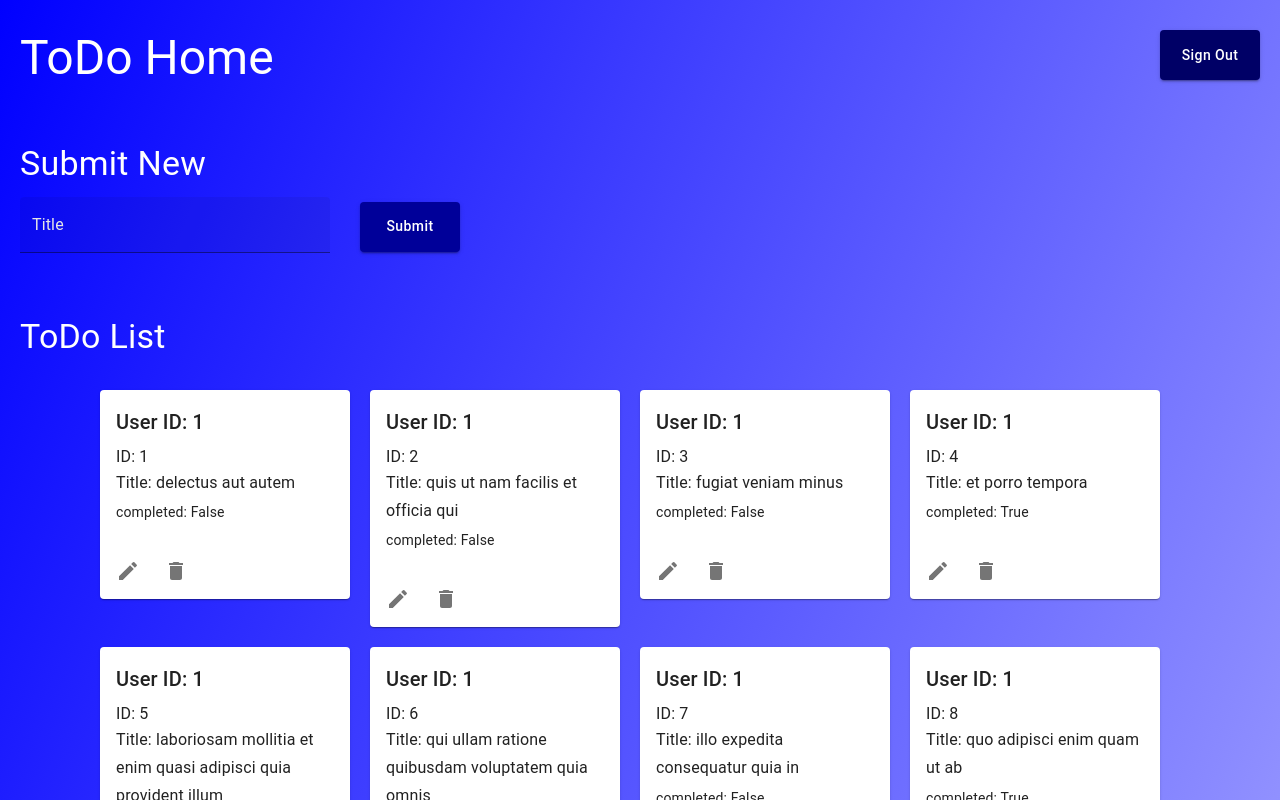
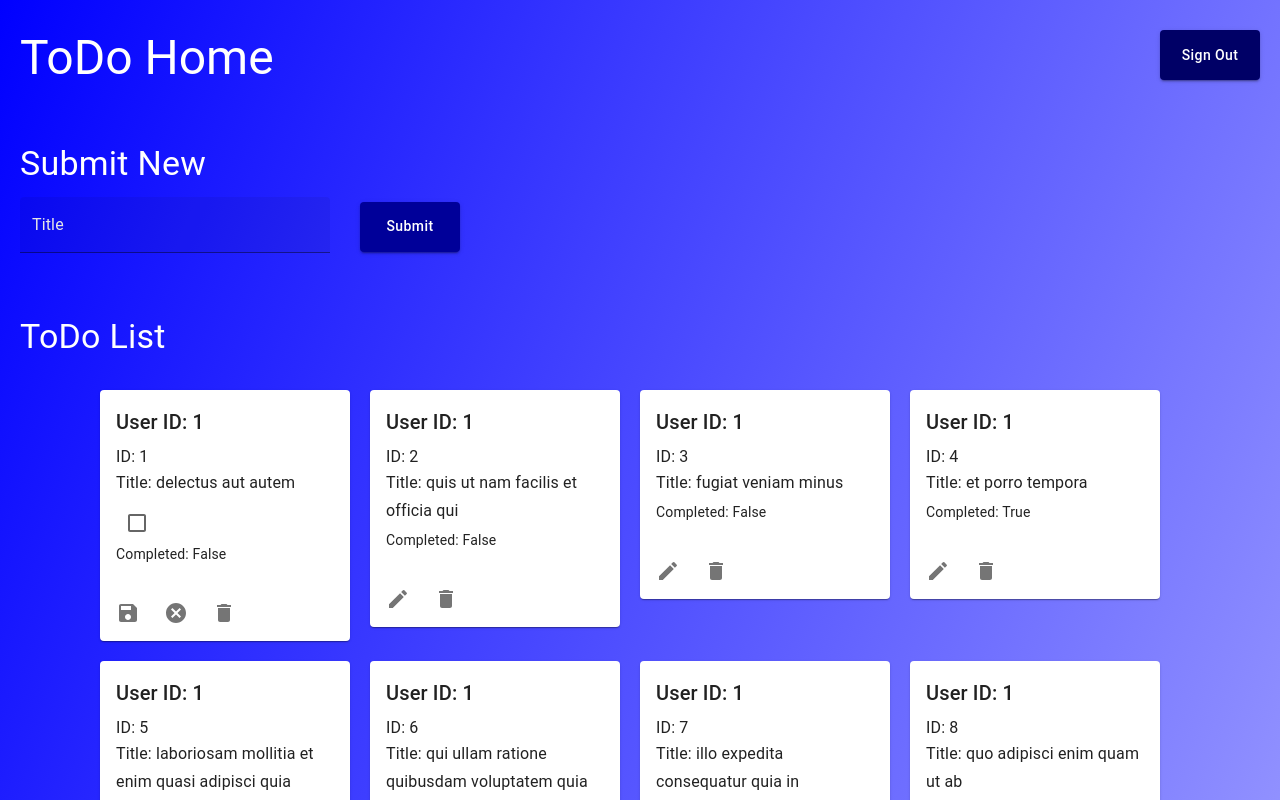
Before and after one commit to gagkjayawardana/to-do-list, a React (Create React App) app in the folder to-do-app/: page / in a window 1280 px wide. Both pictures are taken after a click on the button 128 px from the left and 571 px from the top of the page. Shown: the top 800 px of the page. Built offline with nearby package versions, Linux system fonts and the light colour scheme.

Commit message:
Add Save and cancel buttons for todo card

```diff
--- a/to-do-app/src/components/ToDoCard/TodoCard.jsx
+++ b/to-do-app/src/components/ToDoCard/TodoCard.jsx
@@ -1,4 +1,4 @@
-import React from 'react';
+import React, { useState } from 'react';
 import Card from '@mui/material/Card';
 import CardActions from '@mui/material/CardActions';
 import CardContent from '@mui/material/CardContent';
@@ -6,8 +6,29 @@ import Typography from '@mui/material/Typography';
 import IconButton from '@mui/material/IconButton';
 import ModeEditIcon from '@mui/icons-material/ModeEdit';
 import DeleteIcon from '@mui/icons-material/Delete';
+import CancelIcon from '@mui/icons-material/Cancel';
+import SaveIcon from '@mui/icons-material/Save';
+import Checkbox from '@mui/material/Checkbox';
 
 function ToDoCard({ userId, id, title, completed }) {
+  const [isEditing, setIsEditing] = useState(false);
+  const [editedCompleted, setEditedCompleted] = useState(completed);
+
+  const handleEditClick = () => {
+    setIsEditing(true);
+  };
+
+  const handleSaveClick = () => {
+    setIsEditing(false);
+  };
+
+  const handleCancelClick = () => {
+    setIsEditing(false);
+  };
+
+  const handleCheckboxChange = (event) => {
+    setEditedCompleted(event.target.checked);
+  };
   return (
     <div className="toDoCard">
       <Card sx={{ width: '250px', marginTop: '20px', marginLeft: '20px' }}>
@@ -21,14 +42,34 @@ function ToDoCard({ userId, id, title, completed }) {
           <Typography variant="subtitle1" gutterBottom>
             Title: {title}
           </Typography>
-          <Typography variant="body2" gutterBottom>
-            completed: {completed ? 'True' : 'False'}
-          </Typography>
+          {isEditing ? (
+            <div>
+              <Checkbox checked={editedCompleted} onChange={handleCheckboxChange} />
+              <Typography variant="body2" gutterBottom>
+                Completed: {editedCompleted ? 'True' : 'False'}
+              </Typography>
+            </div>
+          ) : (
+            <Typography variant="body2" gutterBottom>
+              Completed: {completed ? 'True' : 'False'}
+            </Typography>
+          )}
         </CardContent>
         <CardActions>
-          <IconButton>
-            <ModeEditIcon />
-          </IconButton>
+          {isEditing ? (
+            <>
+              <IconButton onClick={handleSaveClick}>
+                <SaveIcon />
+              </IconButton>
+              <IconButton onClick={handleCancelClick}>
+                <CancelIcon />
+              </IconButton>
+            </>
+          ) : (
+            <IconButton onClick={handleEditClick}>
+              <ModeEditIcon />
+            </IconButton>
+          )}
           <IconButton>
             <DeleteIcon />
           </IconButton>
```
